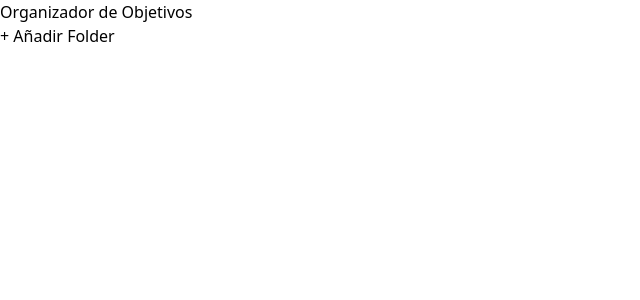
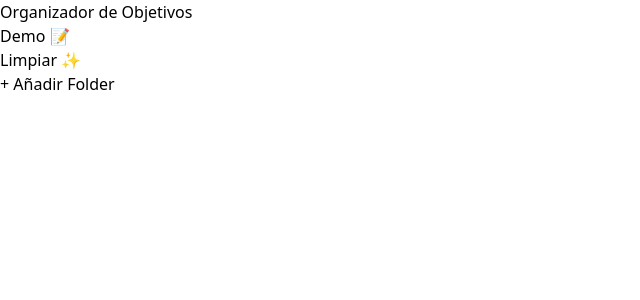
Before and after one commit to nattdev/goal-card-organizer, a React (Vite) app in the folder client/: page / in a window 1280 px wide. Shown: the top 300 px of the page, without its empty margins (0-640 px from the left). Built offline with nearby package versions, Linux system fonts and the light colour scheme.

Commit message:
Add ToolsBar to App Component

```diff
--- a/client/src/App.tsx
+++ b/client/src/App.tsx
@@ -1,6 +1,7 @@
 import FolderViewer from "./components/FolderViewer";
 import GoalFolder from "./components/GoalFolder";
 import Header from "./components/Header";
+import ToolsBar from "./components/ToolsBar";
 import GoalsContextProvider from "./context/GoalsContext";
 
 function App() {
@@ -9,6 +10,7 @@ function App() {
     <div>
       <Header/>
       <GoalsContextProvider>
+        <ToolsBar />
         <FolderViewer />
         <GoalFolder />
       </GoalsContextProvider>
```
